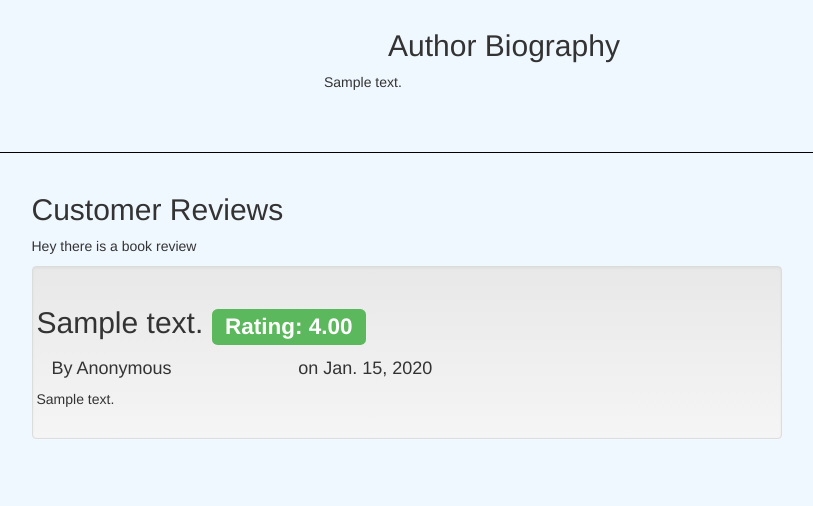
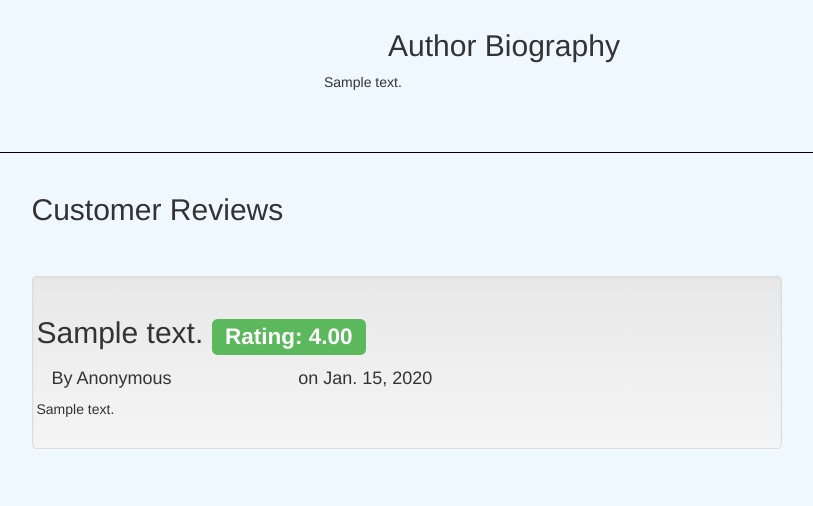
Before and after one commit to EricRado/software-eng-project, a Django app: a page that uses bookstore/products/templates/products/bookDetail.html in a window 1280 px wide. Shown: the part 830-1336 px from the top of the page, without its empty margins (136-949 px from the left). Run offline with Django 3.2, Linux system fonts and the light colour scheme; tables that the repository leaves empty hold one stand-in row (values such as "Sample post"); grey boxes marked "Sample" are stand-in pictures; some libraries are stand-ins or nearby versions.

Commit message:
added pading to reviews display

```diff
--- a/bookstore/products/templates/products/bookDetail.html
+++ b/bookstore/products/templates/products/bookDetail.html
@@ -114,9 +114,6 @@
                 <p>Purchase the book to be the first to leave a review! </p>
             {% endif %}
 
-            {% for review in reviews %}
-                <p>Hey there is a book review</p>
-            {% endfor %}
 
             {% if allowed_to_review %}
                 <a class="btn btn-lg btn-success" data-toggle="modal" data-target="#modalReview"
@@ -131,6 +128,8 @@
                    </div>
                </div>
             </div>
+
+            <p style="padding:15px;"></p>
 
             {% for review in reviews %}
             <div class="well">
```
Also changed, not shown: 1 other file.
